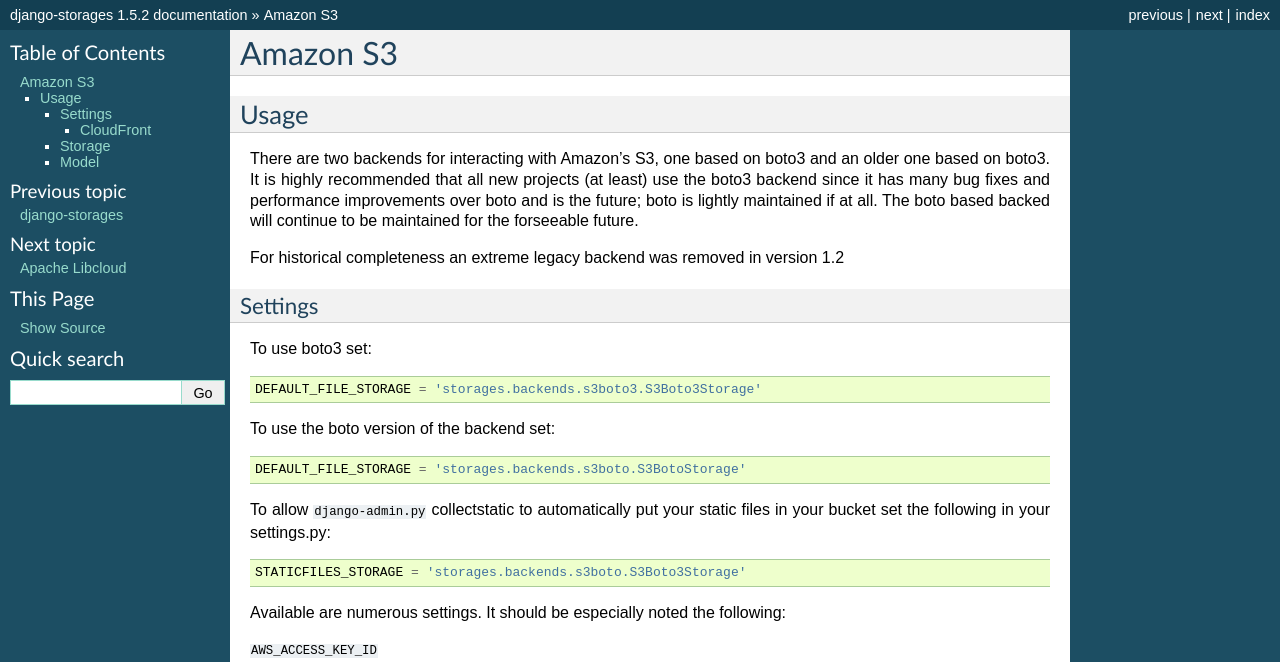
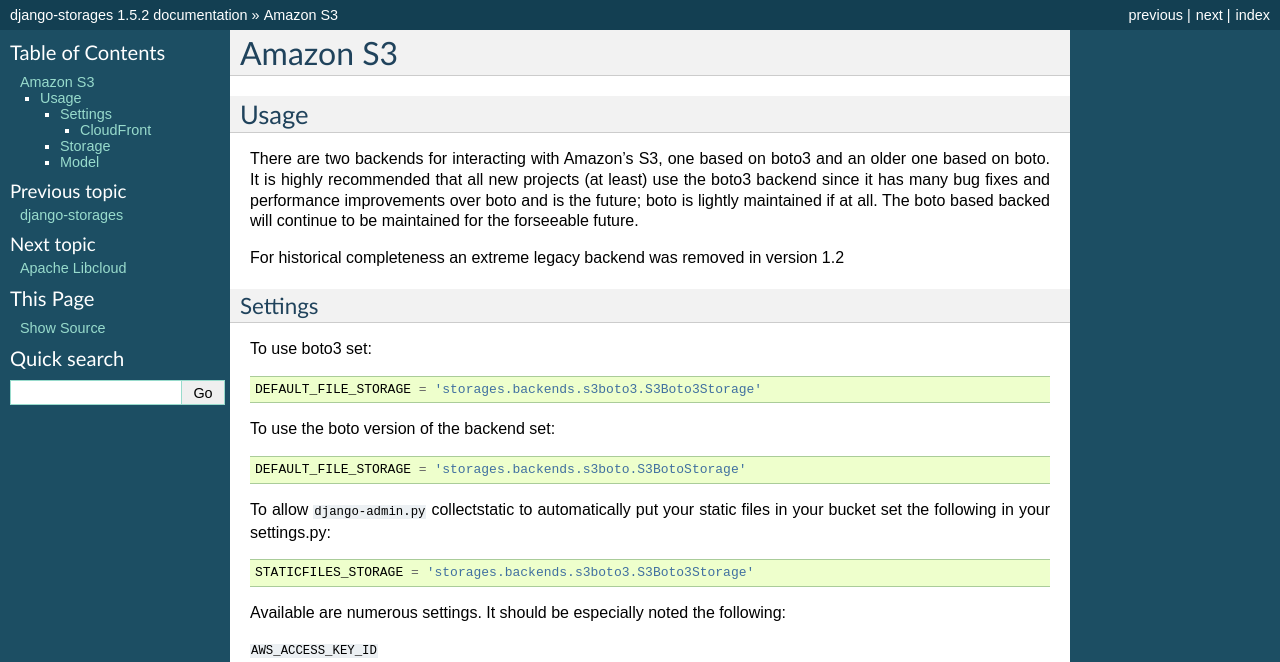
Before and after one commit to jschneier/django-storages, a Sphinx documentation site: the page built from docs/backends/amazon-S3.rst, in a window 1280 px wide and 900 px high. Shown: the top 662 px of the window. Built offline with Sphinx 7.4.7, drawn with Linux system fonts in a browser that asks for light colours.

Commit message:
Fix typos in Amazon S3 documentation (#246)

```diff
--- a/docs/backends/amazon-S3.rst
+++ b/docs/backends/amazon-S3.rst
@@ -5,7 +5,7 @@
 *****
 
 There are two backends for interacting with Amazon's S3, one based
-on boto3 and an older one based on boto3. It is highly recommended that all
+on boto3 and an older one based on boto. It is highly recommended that all
 new projects (at least) use the boto3 backend since it has many bug fixes
 and performance improvements over boto and is the future; boto is lightly
 maintained if at all. The boto based backed will continue to be maintained
@@ -27,7 +27,7 @@
 
 To allow ``django-admin.py`` collectstatic to automatically put your static files in your bucket set the following in your settings.py::
 
-    STATICFILES_STORAGE = 'storages.backends.s3boto.S3Boto3Storage'
+    STATICFILES_STORAGE = 'storages.backends.s3boto3.S3Boto3Storage'
 
 Available are numerous settings. It should be especially noted the following:
 
```
